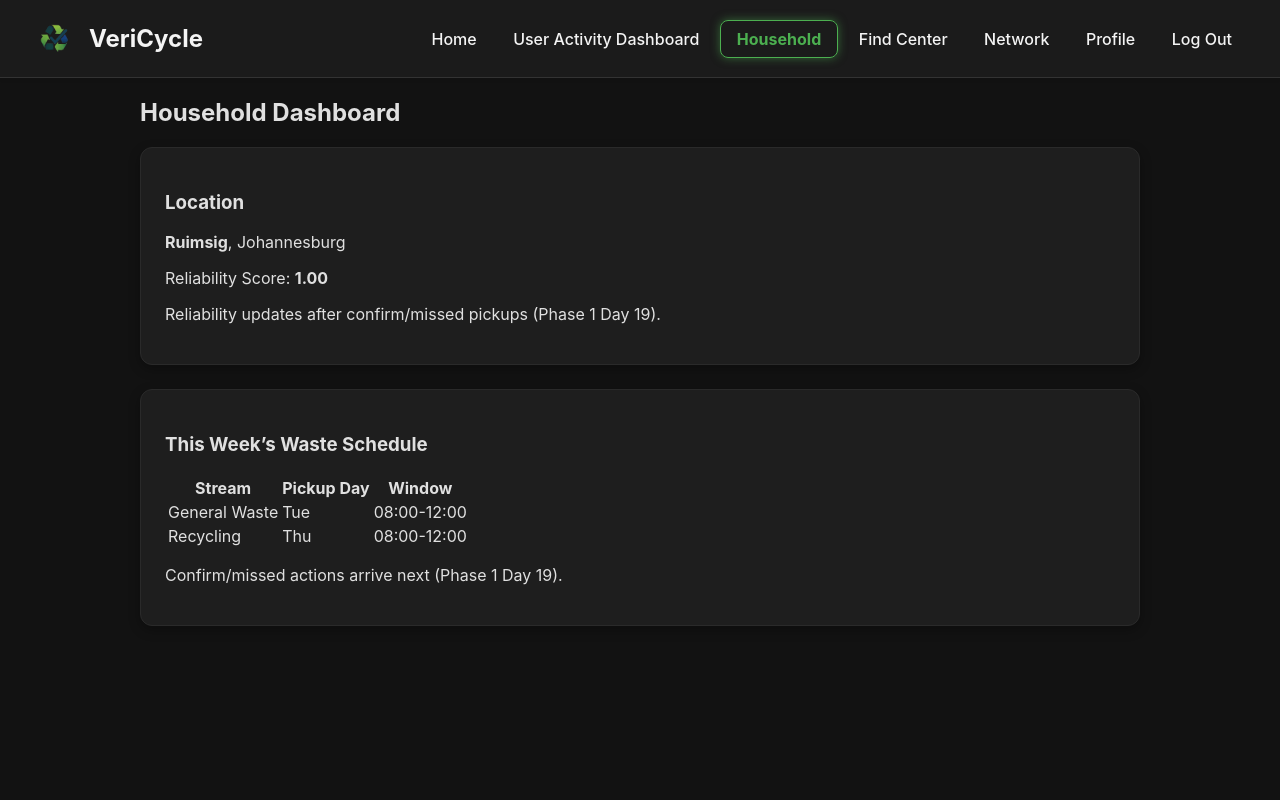
After one commit to commit-to-Noma/VeriCycle, a Flask app: page /household in a window 1280 px wide. The commit adds this page. Run offline with Flask 3, Linux system fonts and the light colour scheme; a user stored in the database is signed in; data comes from the database, SQL or seed files in the repository; both versions use the stored data as it was after the commit.

Commit message:
feat: add household dashboard with location and waste schedule management

```diff
--- a/app.py
+++ b/app.py
@@ -83,11 +83,38 @@ login_manager.login_message_category = None
 # 3. DATABASE MODEL
 # - Define `User` and `Activity` models used across routes.
 # -----------------------------------------------------------------
-from models import User, Activity
+from models import User, Activity, Location, WasteSchedule, HouseholdProfile
+from extensions import db as _db  # ensure db is available for seed helper
+
+
+def seed_layer0_if_empty():
+    try:
+        if Location.query.count() > 0:
+            return
+
+        print('[SEED] Creating default Layer 0: Ruimsig location and schedules', flush=True)
+        ruimsig = Location(name="Ruimsig", city="Johannesburg", ward="", latitude=None, longitude=None)
+        db.session.add(ruimsig)
+        db.session.commit()
+
+        schedules = [
+            WasteSchedule(location_id=ruimsig.id, stream="Recycling", pickup_day=3, pickup_window="08:00-12:00"),
+            WasteSchedule(location_id=ruimsig.id, stream="General Waste", pickup_day=1, pickup_window="08:00-12:00"),
+        ]
+        db.session.add_all(schedules)
+        db.session.commit()
+        print('[SEED] Layer 0 seed completed', flush=True)
+    except Exception as e:
+        print('[SEED] Error while seeding Layer 0:', e, flush=True)
 
 # Ensure tables exist (create after models are imported so metadata is registered)
 with app.app_context():
     db.create_all()
+    # Seed Layer 0 household/location/schedule data if empty
+    try:
+        seed_layer0_if_empty()
+    except Exception:
+        pass
 
 # -----------------------------------------------------------------
 # 4. HELPER FUNCTION FOR FLASK-LOGIN
@@ -314,6 +341,44 @@ def center_dashboard():
         return redirect(url_for('collector_dashboard'))
 
     return render_template('center.html', active_page='dashboard')
+
+
+DAY_NAMES = ["Mon","Tue","Wed","Thu","Fri","Sat","Sun"]
+
+
+@app.route('/household')
+@login_required
+def household_dashboard():
+    # Attach user to default location if no profile exists
+    profile = HouseholdProfile.query.filter_by(user_id=current_user.id).first()
+    if not profile:
+        default_loc = Location.query.first()
+        if not default_loc:
+            flash('No locations are configured yet.', 'error')
+            return redirect(url_for('home'))
+        profile = HouseholdProfile(user_id=current_user.id, location_id=default_loc.id)
+        db.session.add(profile)
+        db.session.commit()
+
+    location = Location.query.get(profile.location_id)
+    schedules = WasteSchedule.query.filter_by(location_id=location.id).order_by(WasteSchedule.pickup_day.asc()).all()
+
+    schedule_rows = [
+        {
+            "stream": s.stream,
+            "day": DAY_NAMES[s.pickup_day] if s.pickup_day is not None and 0 <= s.pickup_day < 7 else "-",
+            "window": s.pickup_window or "—"
+        }
+        for s in schedules
+    ]
+
+    return render_template(
+        "household.html",
+        location=location,
+        reliability_score=profile.reliability_score,
+        schedules=schedule_rows,
+        active_page='household'
+    )
 
 @app.route('/search')
 @login_required
--- a/templates/_navbar.html
+++ b/templates/_navbar.html
@@ -12,10 +12,11 @@
                 {% if current_user.role == 'center' %}
                     <a href="{{ url_for('center_dashboard') }}" class="nav-button {% if active_page == 'dashboard' %}active{% endif %}">Dashboard</a>
                 {% else %}
-                    <a href="{{ url_for('collector_dashboard') }}" class="nav-button {% if active_page == 'dashboard' %}active{% endif %}">Dashboard</a>
+                    <a href="{{ url_for('collector_dashboard') }}" class="nav-button {% if active_page == 'dashboard' %}active{% endif %}">User Activity Dashboard</a>
                 {% endif %}
 
                 {% if current_user.role == 'collector' %}
+                    <a href="{{ url_for('household_dashboard') }}" class="nav-button {% if active_page == 'household' %}active{% endif %}">Household</a>
                     <a href="{{ url_for('search') }}" class="nav-button {% if active_page == 'search' %}active{% endif %}">Find Center</a>
                     <a href="{{ url_for('network') }}" class="nav-button {% if active_page == 'network' %}active{% endif %}">Network</a>
                 {% endif %}
--- /dev/null
+++ b/templates/household.html
@@ -0,0 +1,48 @@
+<!DOCTYPE html>
+<html lang="en">
+<head>
+    <meta charset="UTF-8">
+    <meta name="viewport" content="width=device-width, initial-scale=1.0">
+    <title>Household Dashboard - VeriCycle</title>
+    <link rel="icon" type="image/png" href="{{ url_for('static', filename='logo.png') }}">
+    <link rel="stylesheet" href="{{ url_for('static', filename='style.css') }}">
+</head>
+<body class="dark-theme">
+    {% include '_navbar.html' %}
+
+    <main class="container">
+      <h2>Household Dashboard</h2>
+
+      <div class="card">
+        <h3>Location</h3>
+        <p><strong>{{ location.name }}</strong>{% if location.city %}, {{ location.city }}{% endif %}</p>
+        <p>Reliability Score: <strong>{{ "%.2f"|format(reliability_score) }}</strong></p>
+        <p class="muted">Reliability updates after confirm/missed pickups (Phase 1 Day 19).</p>
+      </div>
+
+      <div class="card">
+        <h3>This Week’s Waste Schedule</h3>
+        <table>
+          <thead>
+            <tr>
+              <th>Stream</th>
+              <th>Pickup Day</th>
+              <th>Window</th>
+            </tr>
+          </thead>
+          <tbody>
+            {% for row in schedules %}
+            <tr>
+              <td>{{ row.stream }}</td>
+              <td>{{ row.day }}</td>
+              <td>{{ row.window }}</td>
+            </tr>
+            {% endfor %}
+          </tbody>
+        </table>
+        <p class="muted">Confirm/missed actions arrive next (Phase 1 Day 19).</p>
+      </div>
+    </main>
+
+</body>
+</html>
```
Also changed, not shown: models.py (+39 -0 lines), README.md, vericycle.db.
